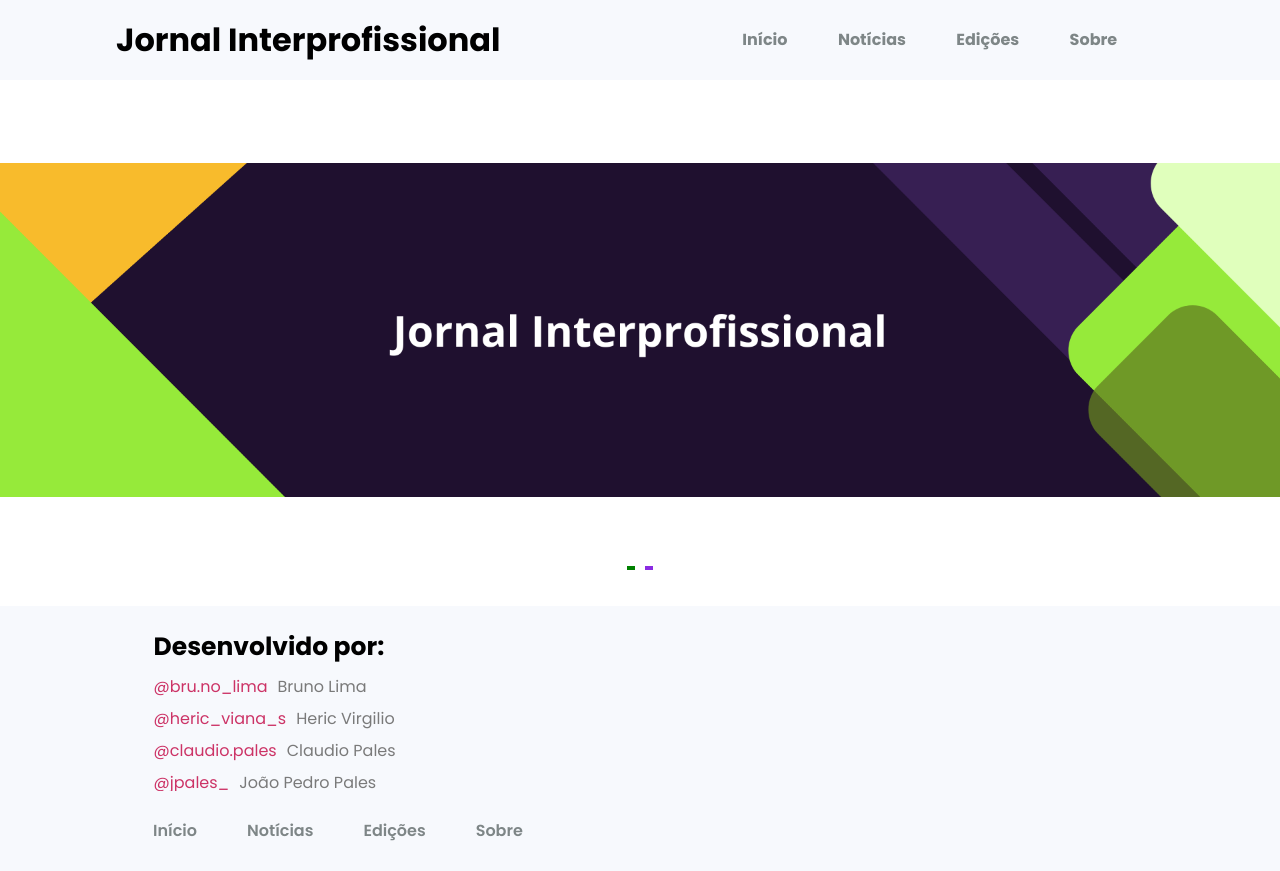
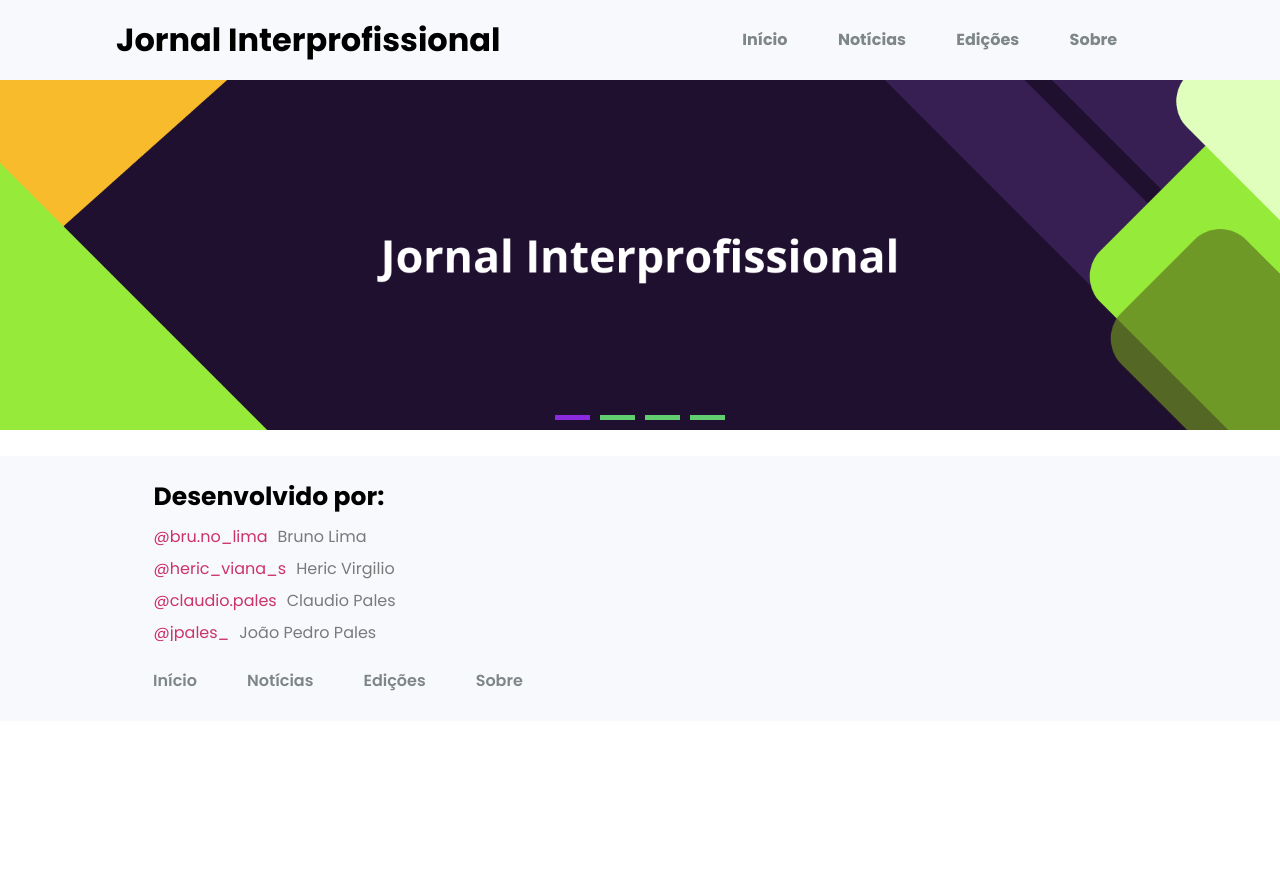
Before and after one commit to HericVirgilio/jornal-interprofissional-front-end, a Next.js app: page / in a window 1280 px wide. After the commit the page ends 800 px from the top, so only its background shows below. Built offline with nearby package versions, Linux system fonts and the light colour scheme.

Commit message:
Refatoração do componente Banner para ser compatível com vídeos

```diff
--- a/src/banner/index.tsx
+++ b/src/banner/index.tsx
@@ -1,70 +1,84 @@
 "use client"
 
 // Importa os módulos necessários do React e Next.js
-import React, { useState, useEffect } from 'react';
-import Image from 'next/image';
+import React, { useState, useEffect } from 'react'
+import Image from 'next/image'
 
 // Importa os estilos CSS
-import './style.css';
+import './style.css'
 
 // Componente funcional Banner
 const Banner = () => {
-  // Lista de objetos de imagens com id, caminho da imagem e texto alternativo
-  const images = [
-    { id: '1', image: '/images/banners/Banner1.png', alt: 'Banner nº 1 - Jornal Interprofissional' },
-    { id: '2', image: '/images/banners/Banner2.png', alt: 'Banner Estamos em Manutenção! Voltaremos em breve' },
+  // Lista de objetos de mídia com id, tipo (imagem ou vídeo), caminho e texto alternativo
+  const mediaList = [
+    { id: '1', type: 'image', source: '/images/banners/Banner1.png', alt: 'Banner nº 1 - Jornal Interprofissional' },
+    { id: '2', type: 'image', source: '/images/banners/Banner2.png', alt: 'Banner nº 2 - Jornal Interprofissional' },
+    { id: '3', type: 'video', source: '/images/banners/Banner3.webm', alt: 'Banner em vídeo nº 1 - Jornal Interprofissional' },
+    { id: '4', type: 'video', source: '/images/banners/Banner4.webm', alt: 'Banner Estamos em Manutenção! Voltaremos em breve' },
   ];
 
-  // Estado para controlar o índice da imagem atual
-  const [currentImageIndex, setCurrentImageIndex] = useState(0);
+  // Estado para controlar o índice da mídia atual
+  const [currentMediaIndex, setCurrentMediaIndex] = useState(0);
 
   // Função para lidar com o clique nos retângulos de navegação
   const handleRectangleClick = (index) => {
-    setCurrentImageIndex(index);
+    setCurrentMediaIndex(index);
   };
 
-  // Efeito de intervalo para alternar automaticamente as imagens a cada 10 segundos
+  // Efeito de intervalo para alternar automaticamente as mídias a cada 10 segundos
   useEffect(() => {
     const interval = setInterval(() => {
-      setCurrentImageIndex((prevIndex) => (prevIndex + 1) % images.length);
+      setCurrentMediaIndex((prevIndex) => (prevIndex + 1) % mediaList.length);
     }, 10000);
 
     // Limpa o intervalo quando o componente é desmontado ou atualizado
     return () => clearInterval(interval);
-  }, [images.length]);
+  }, [mediaList.length]);
 
   // Retorna o JSX do componente Banner
   return (
     <div className="banner-container">
-      {/* Mapeia as imagens e renderiza os slides no banner */}
-      {images.map((item, index) => (
+      {/* Mapeia as mídias e renderiza os slides no banner */}
+      {mediaList.map((item, index) => (
         <div
           key={item.id}
-          className={`banner-slide ${index === currentImageIndex ? 'visible' : ''}`}
+          className={`banner-slide ${index === currentMediaIndex ? 'visible' : ''}`}
           style={{
-            opacity: index === currentImageIndex ? 1 : 0,
+            opacity: index === currentMediaIndex ? 1 : 0,
             transition: 'opacity 1s ease-in-out',
           }}
         >
-          {/* Componente Image do Next.js para carregar as imagens responsivamente */}
+          {/* Renderiza imagem ou vídeo com base no tipo de mídia */}
+          {item.type === 'image' ? (
             <Image
-            src={item.image}
+              src={item.source}
               alt={item.alt}
-            layout="responsive"
               width={1920}
               height={500}
               className='banner-image'
               priority={false}
             />
+          ) : (
+            <video
+              autoPlay
+              muted
+              loop
+              className='banner-video'
+            >
+              <source src={item.source} type="video/webm" />
+              Seu navegador não suporta essa funcionalidade.
+            </video>
+
+          )}
         </div>
       ))}
 
       {/* Navegação na parte inferior do banner - retângulos */}
       <div className="banner-navigation">
-        {images.map((_, index) => (
+        {mediaList.map((_, index) => (
           <div
             key={index}
-            className={`banner-rectangle ${index === currentImageIndex ? 'active' : ''}`}
+            className={`banner-rectangle ${index === currentMediaIndex ? 'active' : ''}`}
             onClick={() => handleRectangleClick(index)}
           />
         ))}
--- a/src/banner/style.css
+++ b/src/banner/style.css
@@ -19,13 +19,6 @@
     align-items: center; /* Centraliza verticalmente no contêiner */
   }
 
-  /* Estilo da imagem no slide */
-  .banner-image {
-    object-fit: cover; /* Ajusta a imagem para cobrir totalmente o contêiner */
-    width: 100%; /* Largura de 100% do contêiner pai */
-    height: 100%; /* Altura de 100% do contêiner pai */
-  }
-
   /* Estilo da navegação (retângulos) na parte inferior do banner */
   .banner-navigation {
     position: absolute; /* Posição absoluta para posicionar os retângulos abaixo do banner */
@@ -38,14 +31,42 @@
 
   /* Estilo dos retângulos na navegação */
   .banner-rectangle {
-    width: 8px; /* Largura fixa dos retângulos */
-    height: 4px; /* Altura fixa dos retângulos */
+    width: 35px; /* Largura fixa dos retângulos */
+    height: 5px; /* Altura fixa dos retângulos */
     margin: 0 5px; /* Margem entre os retângulos */
-    background-color: #8A2BE2; /* Cor do retângulo inativo (roxo) */
+    background-color: #61ce70; /* Cor do retângulo inativo (roxo) */
     cursor: pointer; /* Cursor de ponteiro para indicar que é clicável */
   }
 
   /* Estilo do retângulo ativo na navegação */
   .banner-rectangle.active {
-    background-color: #008000; /* Cor do retângulo ativo (verde) */
+    background-color:   #8A2BE2; /* Cor do retângulo ativo (verde) */
   }
+
+   /* Estilo da imagem no slide */
+   .banner-image {
+    object-fit: cover; /* Ajusta a imagem para cobrir totalmente o contêiner */
+    width: 100%; /* Largura de 100% do contêiner pai */
+    height: 100%; /* Altura de 100% do contêiner pai */
+  }
+
+     /* Estilo do video no slide */
+  .banner-video {
+    object-fit: cover;
+    width: 100%;
+    height: 100%;
+  }
+
+/* Estilo do container principal do banner para telas maiores que 1920px */
+@media screen and (min-width: 1800px) {
+  .banner-container {
+    height: 500px;
+  }
+}
+
+/* Estilo do container principal do banner para telas maiores que 768px e menores que 1920px */
+@media screen and (min-width: 500px) and (max-width: 1799px) {
+  .banner-container {
+    height: 350px;
+  }
+}
```
Lines whose indentation alone changed are shown as unchanged.
